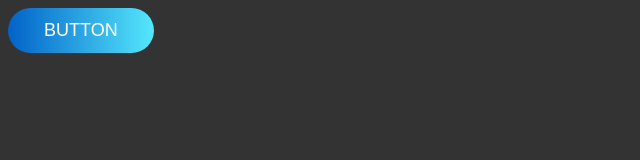
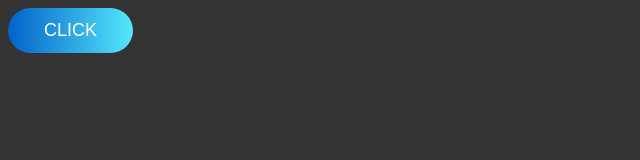
Before and after one commit to sandipsaha597/button-with-ripple-effect, a plain HTML site: page index.html in a window 1280 px wide. Shown: the whole page, without its empty margins (0-640 px from the left). Drawn offline with Linux system fonts and the light colour scheme.

Commit message:
Update index.html

```diff
--- a/index.html
+++ b/index.html
@@ -9,7 +9,7 @@
 </head>
 
 <body>
-  <button class="sandip-btn">BUTTON</button>
+  <button class="sandip-btn">CLICK</button>
 
   <script src="main.js"></script>
 </body>
```
